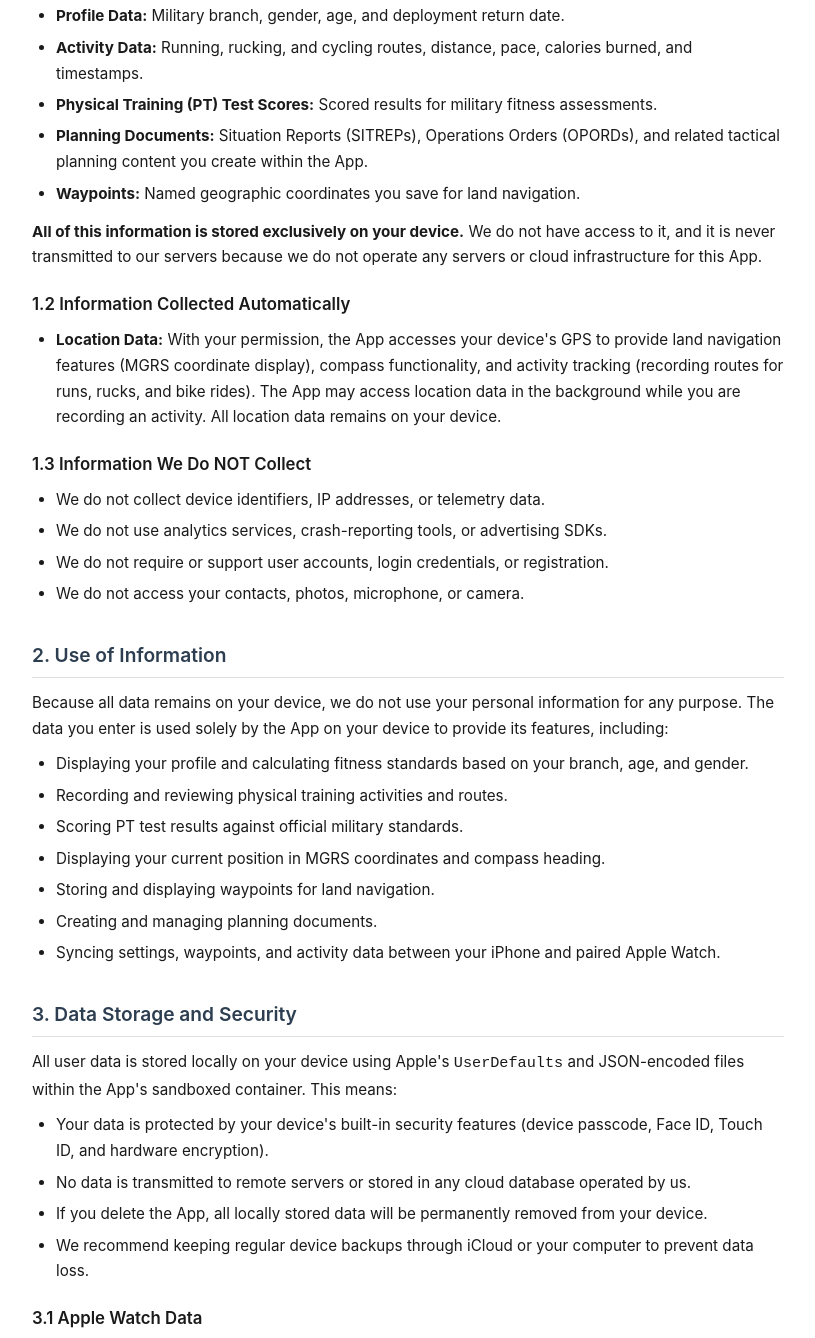
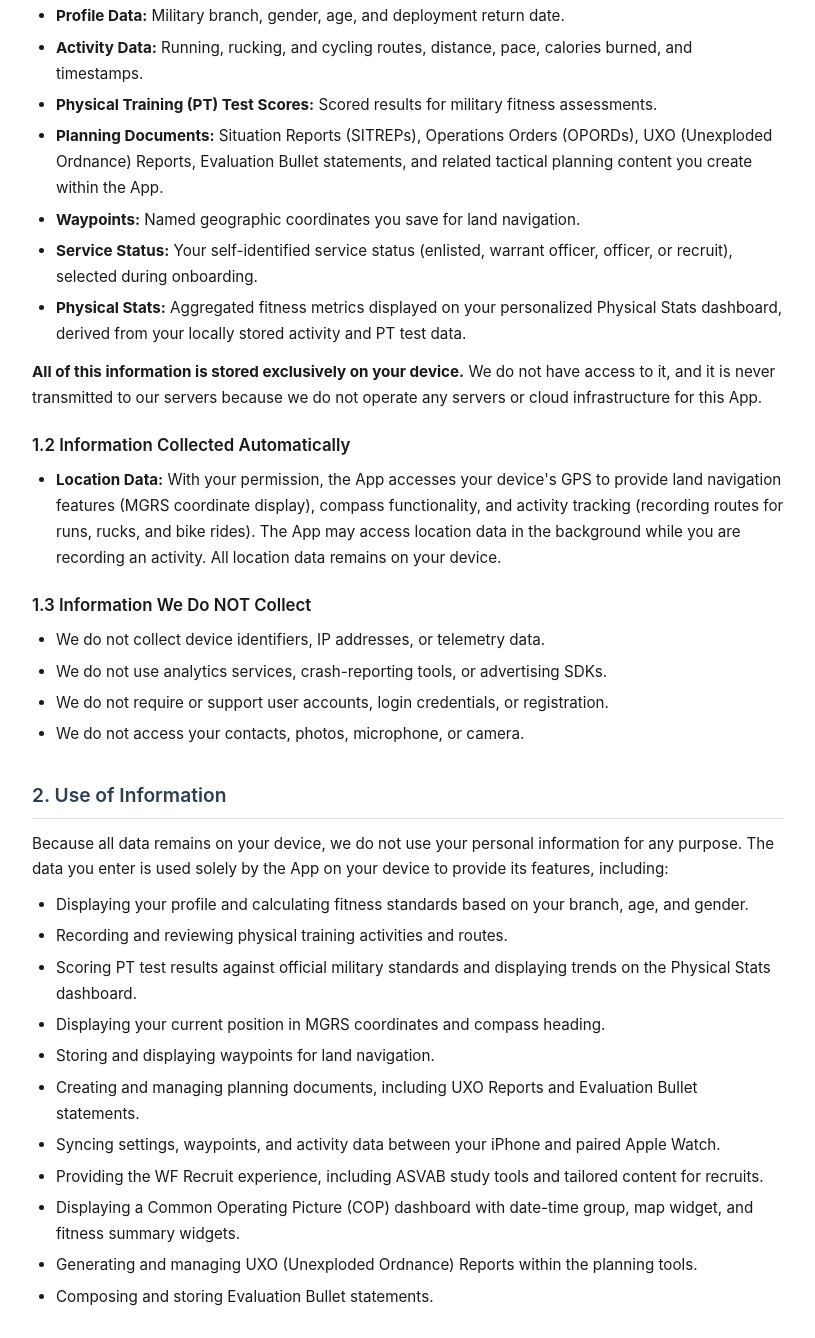
Before and after one commit to milmaxxingtechllc/warfighterkit-legal, a plain HTML site: page privacy-policy.html in a window 1280 px wide. Shown: the part 466-1804 px from the top of the page, without its empty margins (232-1047 px from the left). Drawn offline with Linux system fonts and the light colour scheme.

Commit message:
Update legal docs with new app features (UXO Reports, Physical Stats, WF Recruit, COP, Eval Bullets)
Co-Authored-By: Claude Opus 4.6 <noreply@anthropic.com>

```diff
--- a/privacy-policy.html
+++ b/privacy-policy.html
@@ -89,7 +89,7 @@
 
 <h1>Privacy Policy</h1>
 <p class="subtitle">WarfighterKit iOS Application &mdash; Published by MilMaxxing Tech LLC<br>
-Effective Date: March 27, 2026 &nbsp;|&nbsp; Last Updated: March 27, 2026</p>
+Effective Date: March 27, 2026 &nbsp;|&nbsp; Last Updated: March 28, 2026</p>
 
 <p>MilMaxxing Tech LLC ("we," "us," or "our") operates the WarfighterKit mobile application (the "App"). This Privacy Policy explains how we collect, use, store, and protect information when you use the App. We are committed to respecting your privacy and being transparent about our data practices.</p>
 
@@ -104,8 +104,10 @@ Effective Date: March 27, 2026 &nbsp;|&nbsp; Last Updated: March 27, 2026</p>
     <li><strong>Profile Data:</strong> Military branch, gender, age, and deployment return date.</li>
     <li><strong>Activity Data:</strong> Running, rucking, and cycling routes, distance, pace, calories burned, and timestamps.</li>
     <li><strong>Physical Training (PT) Test Scores:</strong> Scored results for military fitness assessments.</li>
-    <li><strong>Planning Documents:</strong> Situation Reports (SITREPs), Operations Orders (OPORDs), and related tactical planning content you create within the App.</li>
+    <li><strong>Planning Documents:</strong> Situation Reports (SITREPs), Operations Orders (OPORDs), UXO (Unexploded Ordnance) Reports, Evaluation Bullet statements, and related tactical planning content you create within the App.</li>
     <li><strong>Waypoints:</strong> Named geographic coordinates you save for land navigation.</li>
+    <li><strong>Service Status:</strong> Your self-identified service status (enlisted, warrant officer, officer, or recruit), selected during onboarding.</li>
+    <li><strong>Physical Stats:</strong> Aggregated fitness metrics displayed on your personalized Physical Stats dashboard, derived from your locally stored activity and PT test data.</li>
 </ul>
 <p><strong>All of this information is stored exclusively on your device.</strong> We do not have access to it, and it is never transmitted to our servers because we do not operate any servers or cloud infrastructure for this App.</p>
 
@@ -128,11 +130,15 @@ Effective Date: March 27, 2026 &nbsp;|&nbsp; Last Updated: March 27, 2026</p>
 <ul>
     <li>Displaying your profile and calculating fitness standards based on your branch, age, and gender.</li>
     <li>Recording and reviewing physical training activities and routes.</li>
-    <li>Scoring PT test results against official military standards.</li>
+    <li>Scoring PT test results against official military standards and displaying trends on the Physical Stats dashboard.</li>
     <li>Displaying your current position in MGRS coordinates and compass heading.</li>
     <li>Storing and displaying waypoints for land navigation.</li>
-    <li>Creating and managing planning documents.</li>
+    <li>Creating and managing planning documents, including UXO Reports and Evaluation Bullet statements.</li>
     <li>Syncing settings, waypoints, and activity data between your iPhone and paired Apple Watch.</li>
+    <li>Providing the WF Recruit experience, including ASVAB study tools and tailored content for recruits.</li>
+    <li>Displaying a Common Operating Picture (COP) dashboard with date-time group, map widget, and fitness summary widgets.</li>
+    <li>Generating and managing UXO (Unexploded Ordnance) Reports within the planning tools.</li>
+    <li>Composing and storing Evaluation Bullet statements.</li>
 </ul>
 
 <!-- ===== 3. DATA STORAGE & SECURITY ===== -->
```
Also changed, not shown: terms-of-service.html (+12 -4 lines).
